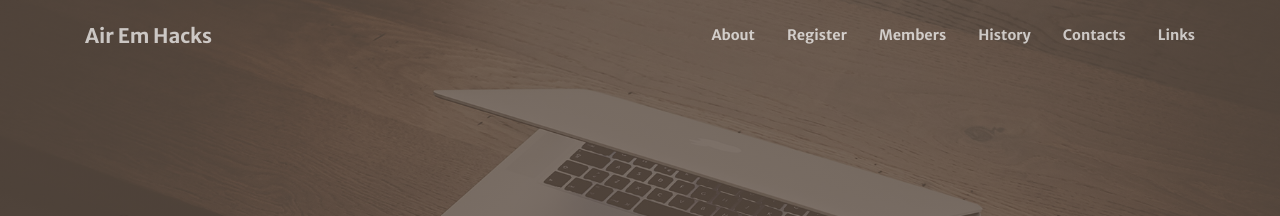
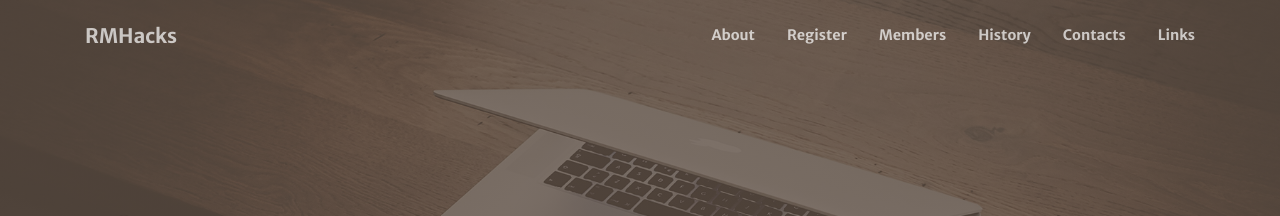
Before and after one commit to rmhacks/rmhacks-89405, a Jekyll site: the page built from index.md, in a window 1280 px wide. Shown: the top 216 px of the page. Built offline with Jekyll 4.4.1, drawn with Linux system fonts in a browser that asks for light colours.

Commit message:
_config.yml: changed

```diff
--- a/_config.yml
+++ b/_config.yml
@@ -1,4 +1,4 @@
-title: Air Em Hacks
+title: RMHacks
 description: ''
 baseurl: ''
 url: ''
```
